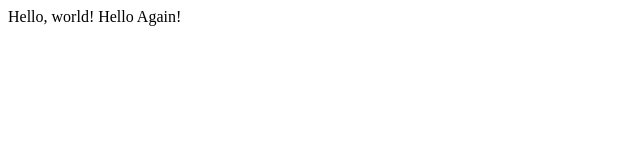
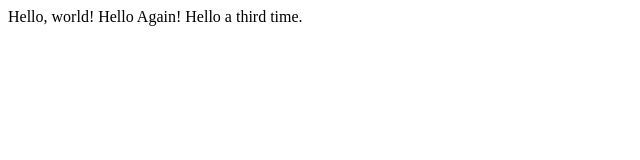
Before and after one commit to TheXorn/project0, a plain HTML site: page index.html in a window 1280 px wide. Shown: the whole page, without its empty margins (0-640 px from the left). Drawn offline with Linux system fonts and the light colour scheme.

Commit message:
added a third line

```diff
--- a/index.html
+++ b/index.html
@@ -5,6 +5,6 @@
     </head>
 
     <body>
-        Hello, world! Hello Again!
+        Hello, world! Hello Again! Hello a third time.
     </body>
 </html>
```
